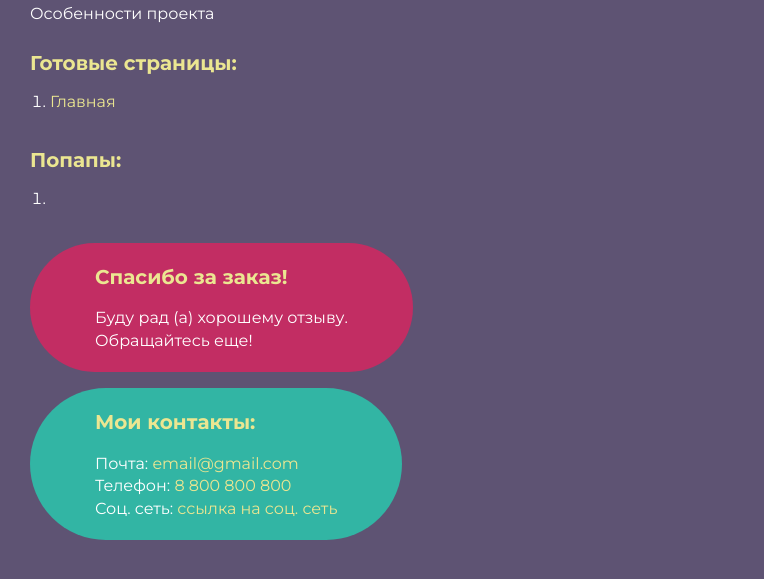
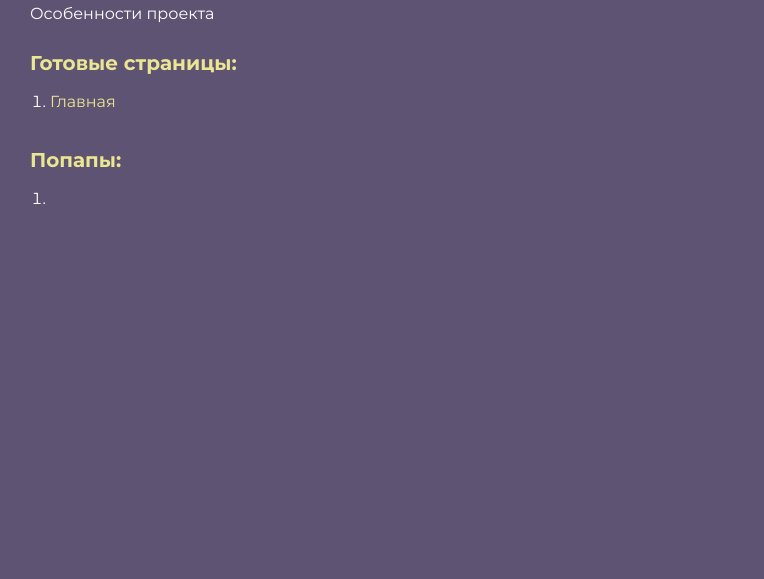
Before and after one commit to mortalshot/kr, a website built with webpack: page src/index.html in a window 1280 px wide. Shown: the part 105-684 px from the top of the page, without its empty margins (0-764 px from the left). Built offline with nearby package versions, Linux system fonts and the light colour scheme.

Commit message:
index change

```diff
--- a/config/version.json
+++ b/config/version.json
@@ -1,3 +1,3 @@
 {
-    "main": "20220329191959"
+    "main": "20220329193201"
 }
--- a/src/index.html
+++ b/src/index.html
@@ -19,17 +19,6 @@
 			<ol class="rootpage__list">
 				<li><a target="_blank" href="home.html#"></a></li>
 			</ol>
-			<div class="rootpage__tnx">
-				<h2>Спасибо за заказ!</h2>
-				<p>Буду рад (а) хорошему отзыву.</p>
-				<p>Обращайтесь еще!</p>
-			</div>
-			<div class="rootpage__contacts">
-				<h2>Мои контакты:</h2>
-				<p>Почта: <a href="mailto:email@gmail.com">email@gmail.com</a></p>
-				<p>Телефон: <a href="tel:8800800800">8 800 800 800</a></p>
-				<p>Соц. сеть: <a href="">ссылка на соц. сеть</a></p>
-			</div>
 		</div>
 	</body>
 	<style>
```
Also changed, not shown: dist/home.html, dist/index.html.
